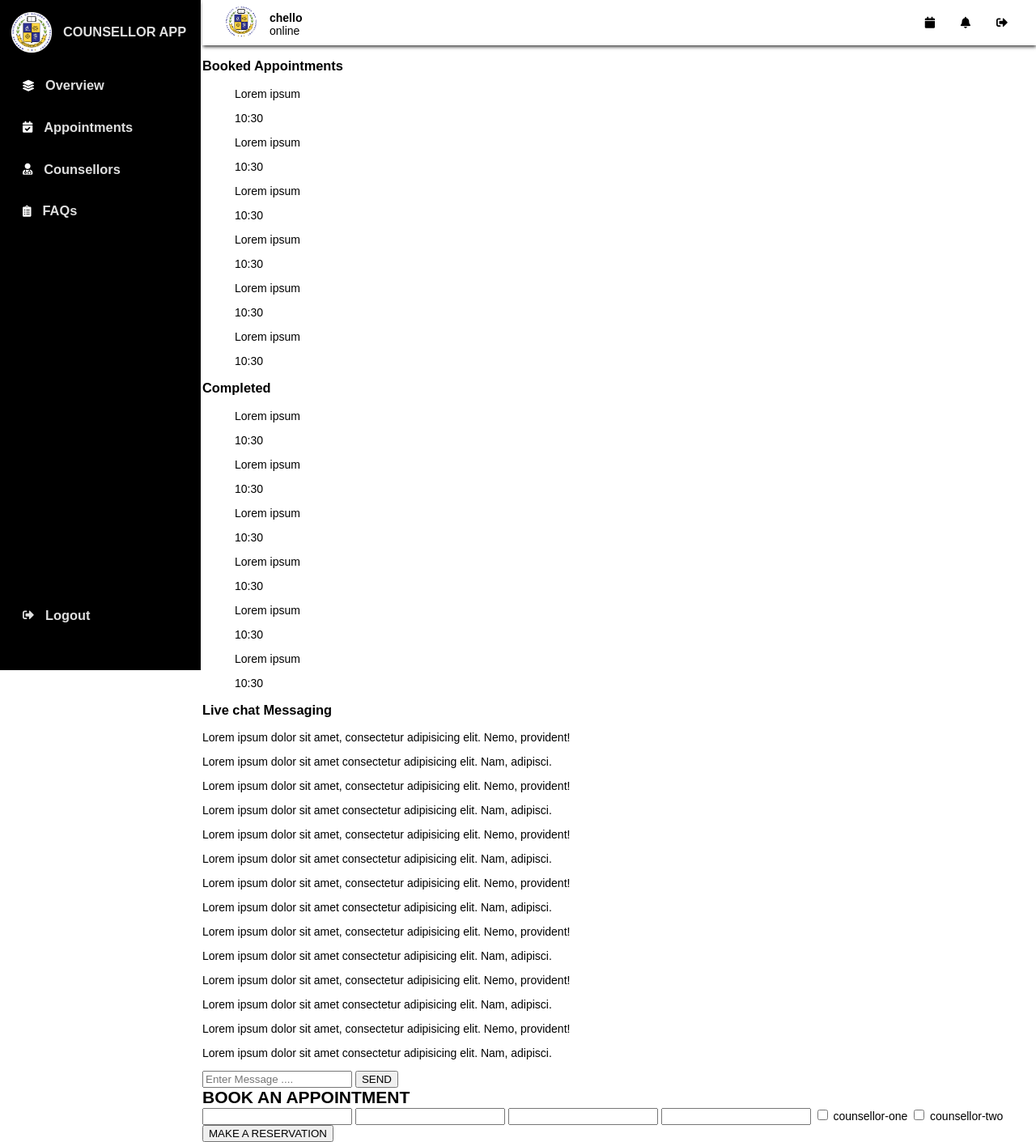
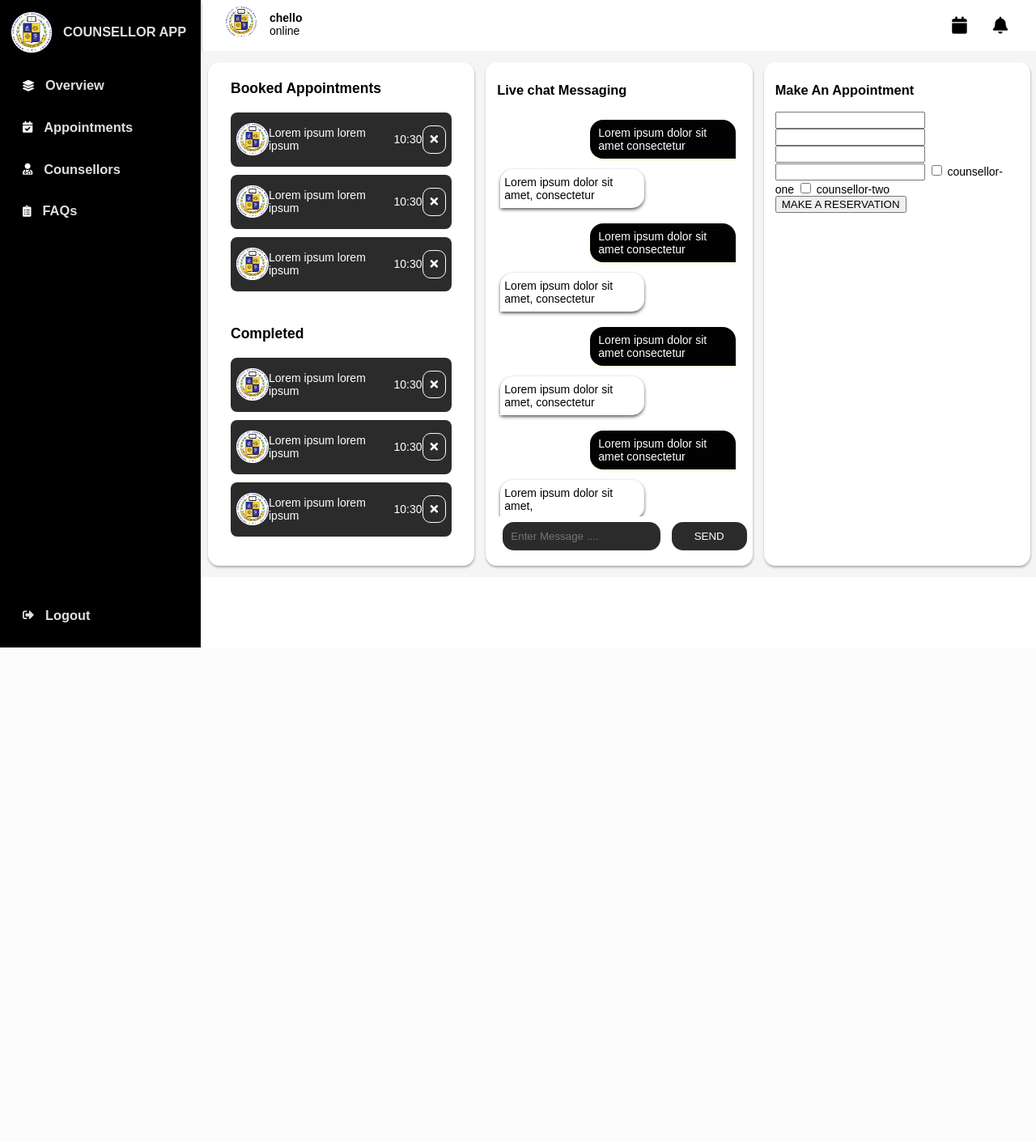
Before and after one commit to code-maestro/prototype-beta, a PHP site: page /student.html in a window 1280 px wide. Shown: the whole page at 81% size. After the commit the page ends 800 px from the top, so only its background shows below. Run offline with PHP 8.4, Linux system fonts and the light colour scheme.

Commit message:
Style the list of appointments and the live chat area ✔

```diff
--- a/css/student.css
+++ b/css/student.css
@@ -119,6 +119,7 @@ header .logout i{
 .main-navbar .chat-title i{
   /* margin: 1rem 0 0 1rem; */
   padding: 1rem;
+  font-size: 1.5rem;
 }
 
 .main-navbar .chat-title img{
@@ -178,3 +179,143 @@ main .header .notification-area i{
   padding: 1rem 2rem 0 0;
   font-size: 2rem;
 }
+
+.student-main {
+  display: flex;
+  background-color: #f5f5f5;
+}
+
+.student-main .book-appointment,
+.student-main .chatting,
+.student-main .appointments{
+  margin: 1rem .5rem 1rem .5rem;
+  box-shadow: .4px 2px 3px rgb(0 0 0 / 30%);
+  border-radius: 1rem;
+  background-color: #fff;
+  width: 100%;
+  padding: .65rem 1rem .5rem 1rem;
+}
+
+/* .student-main .book-appointment{
+  margin-left: .75rem;
+} */
+
+.student-main  .book-appointment .completed {
+  display: flex;
+  flex-direction: column;
+}
+
+.student-main  .book-appointment h3 {
+  padding: 0 0 0 1rem;
+  font-size: 1.25rem;
+  margin-block-start: .75em;
+  margin-block-end: .75em;
+}
+
+.student-main  .book-appointment ul{
+  padding: .4rem 1rem 0 1rem;
+  margin: 0;
+  height: 250px;
+  overflow-y: auto;
+}
+
+.student-main  .book-appointment ul li{
+  display: flex;
+  align-items: center;
+  justify-content: space-around;
+  padding: .25rem .5rem .25rem .5rem;
+  margin-bottom: 10px;
+  border-radius: 8px;
+  background-color: var(--nav-hover-color);
+  color: var(--icon-color);
+}
+
+.student-main  .book-appointment ul li i{
+  padding: .65rem;
+  border: 1.45px solid var(--icon-color);
+  border-radius: 10px;
+}
+
+.student-main  .book-appointment ul li img {
+  width: 40px;
+  height: 40px;
+  object-fit: cover;
+}
+
+/* LIVE CHAT AREA */
+.chat-area{
+  height: 500px;
+  overflow-y: auto;
+}
+
+.chat-area div p {
+  word-wrap: break-word;
+  padding: 8px 5px;
+}
+
+.chat-area .student-msg {
+  display: flex;
+  margin-bottom: 5px;
+  margin-left: 4px;
+}
+
+.chat-area .admin-msg {
+  display: flex;
+  justify-content: flex-end;
+  align-items: flex-end;
+  margin-right: .5rem;
+}
+
+.chat-area .student-msg p,
+.chat-area .admin-msg p {
+  max-width: calc(100% - 130px);
+}
+
+.chat-area .student-msg p{
+  border-top-right-radius: 15px;
+  border-bottom-right-radius: 15px;
+  border-top-left-radius: 16px;
+  box-shadow: 0 2px 4px -.5px rgba(0, 0, 0, 0.772);
+  margin-block-start: .25em;
+  margin-block-end: .25em;
+}
+
+.chat-area .admin-msg p {
+  border-top-left-radius: 16px;
+  border-bottom-left-radius: 16px;
+  border-top-right-radius: 16px;
+  margin-block-start: 10px;
+  margin-block-end: 10px;
+  padding-left: 10px;
+  box-shadow: 0 2px 4px -.5px #f8ffc5e8;;
+  background-color: #020202;
+  color: #fff;
+}
+
+/* LIVE CHAT MESSAGE INPUT ARE */
+.chat-form form {
+  width: 100%;
+  padding: .5rem;
+  display: flex;
+  justify-content: center;
+}
+
+.chat-form form #out-msg {
+  width: 100%;
+  outline: none;
+  padding: 10px;
+  border: none;
+  border-radius: 1rem;
+  background-color: var(--nav-hover-color);
+  color: white;
+}
+
+.chat-form form input:last-child {
+  margin-left: 1rem;
+  outline: none;
+  padding: .5rem 2rem .5rem 2rem;
+  border: none;
+  border-radius: 1rem;
+  background-color: var(--nav-hover-color);
+  color: white;
+}
--- a/student.html
+++ b/student.html
@@ -66,7 +66,6 @@
           <div class="right">
             <i class="fas fa-calendar" onclick="viewModal()"></i>
             <i class="fas fa-bell" onclick="viewModal()"></i>
-            <i class="fas fa-sign-out-alt" onclick="viewModal()"></i>
           </div>
         </div>
       </section>
@@ -81,28 +80,22 @@
             <div class="container">
               <ul>
                 <li>
-                  <p>Lorem ipsum</p>
+                  <img src="resources/img/must.png" alt="Counsellor's Avatar" srcset="">
+                  <p>Lorem ipsum lorem ipsum </p>
                   <span> 10:30 </span>
+                  <i class="fas fa-times"></i>
                 </li>
                 <li>
-                  <p>Lorem ipsum</p>
+                  <img src="resources/img/must.png" alt="Counsellor's Avatar" srcset="">
+                  <p>Lorem ipsum lorem ipsum </p>
                   <span> 10:30 </span>
+                  <i class="fas fa-times"></i>
                 </li>
                 <li>
-                  <p>Lorem ipsum</p>
+                  <img src="resources/img/must.png" alt="Counsellor's Avatar" srcset="">
+                  <p>Lorem ipsum lorem ipsum </p>
                   <span> 10:30 </span>
-                </li>
-                <li>
-                  <p>Lorem ipsum</p>
-                  <span> 10:30 </span>
-                </li>
-                <li>
-                  <p>Lorem ipsum</p>
-                  <span> 10:30 </span>
-                </li>
-                <li>
-                  <p>Lorem ipsum</p>
-                  <span> 10:30 </span>
+                  <i class="fas fa-times"></i>
                 </li>
               </ul>
             </div>
@@ -112,28 +105,22 @@
             <h3>Completed</h3>
             <ul>
               <li>
-                <p>Lorem ipsum</p>
+                <img src="resources/img/must.png" alt="Counsellor's Avatar" srcset="">
+                <p>Lorem ipsum lorem ipsum </p>
                 <span> 10:30 </span>
+                <i class="fas fa-times"></i>
               </li>
               <li>
-                <p>Lorem ipsum</p>
+                <img src="resources/img/must.png" alt="Counsellor's Avatar" srcset="">
+                <p>Lorem ipsum lorem ipsum </p>
                 <span> 10:30 </span>
+                <i class="fas fa-times"></i>
               </li>
               <li>
-                <p>Lorem ipsum</p>
+                <img src="resources/img/must.png" alt="Counsellor's Avatar" srcset="">
+                <p>Lorem ipsum lorem ipsum </p>
                 <span> 10:30 </span>
-              </li>
-              <li>
-                <p>Lorem ipsum</p>
-                <span> 10:30 </span>
-              </li>
-              <li>
-                <p>Lorem ipsum</p>
-                <span> 10:30 </span>
-              </li>
-              <li>
-                <p>Lorem ipsum</p>
-                <span> 10:30 </span>
+                <i class="fas fa-times"></i>
               </li>
             </ul>
           </div>
@@ -144,74 +131,44 @@
             Live chat Messaging
           </h3>
           <div class="chat-area">
+            <div class="admin-msg">
+              <p>
+                Lorem ipsum dolor sit amet consectetur
+              </p>
+            </div>
             <div class="student-msg">
               <p>
-                Lorem ipsum dolor sit amet, consectetur adipisicing elit. Nemo, provident!
+                Lorem ipsum dolor sit amet, consectetur
               </p>
             </div>
             <div class="admin-msg">
               <p>
-                Lorem ipsum dolor sit amet consectetur adipisicing elit. Nam, adipisci.
+                Lorem ipsum dolor sit amet consectetur
               </p>
             </div>
             <div class="student-msg">
               <p>
-                Lorem ipsum dolor sit amet, consectetur adipisicing elit. Nemo, provident!
+                Lorem ipsum dolor sit amet, consectetur
               </p>
             </div>
             <div class="admin-msg">
               <p>
-                Lorem ipsum dolor sit amet consectetur adipisicing elit. Nam, adipisci.
+                Lorem ipsum dolor sit amet consectetur
               </p>
             </div>
             <div class="student-msg">
               <p>
-                Lorem ipsum dolor sit amet, consectetur adipisicing elit. Nemo, provident!
+                Lorem ipsum dolor sit amet, consectetur
               </p>
             </div>
             <div class="admin-msg">
               <p>
-                Lorem ipsum dolor sit amet consectetur adipisicing elit. Nam, adipisci.
+                Lorem ipsum dolor sit amet consectetur
               </p>
             </div>
             <div class="student-msg">
               <p>
-                Lorem ipsum dolor sit amet, consectetur adipisicing elit. Nemo, provident!
-              </p>
-            </div>
-            <div class="admin-msg">
-              <p>
-                Lorem ipsum dolor sit amet consectetur adipisicing elit. Nam, adipisci.
-              </p>
-            </div>
-            <div class="student-msg">
-              <p>
-                Lorem ipsum dolor sit amet, consectetur adipisicing elit. Nemo, provident!
-              </p>
-            </div>
-            <div class="admin-msg">
-              <p>
-                Lorem ipsum dolor sit amet consectetur adipisicing elit. Nam, adipisci.
-              </p>
-            </div>
-            <div class="student-msg">
-              <p>
-                Lorem ipsum dolor sit amet, consectetur adipisicing elit. Nemo, provident!
-              </p>
-            </div>
-            <div class="admin-msg">
-              <p>
-                Lorem ipsum dolor sit amet consectetur adipisicing elit. Nam, adipisci.
-              </p>
-            </div>
-            <div class="student-msg">
-              <p>
-                Lorem ipsum dolor sit amet, consectetur adipisicing elit. Nemo, provident!
-              </p>
-            </div>
-            <div class="admin-msg">
-              <p>
-                Lorem ipsum dolor sit amet consectetur adipisicing elit. Nam, adipisci.
+                Lorem ipsum dolor sit amet,
               </p>
             </div>
           </div>
@@ -228,7 +185,7 @@
         <div class="appointments">
           <div class="container">
             <div class="row">
-              <h2>BOOK AN APPOINTMENT</h2>
+              <h3> Make An Appointment </h3>
             </div>
             <div class="reservation-form">
               <form action="appointments.php" method="post">
```
